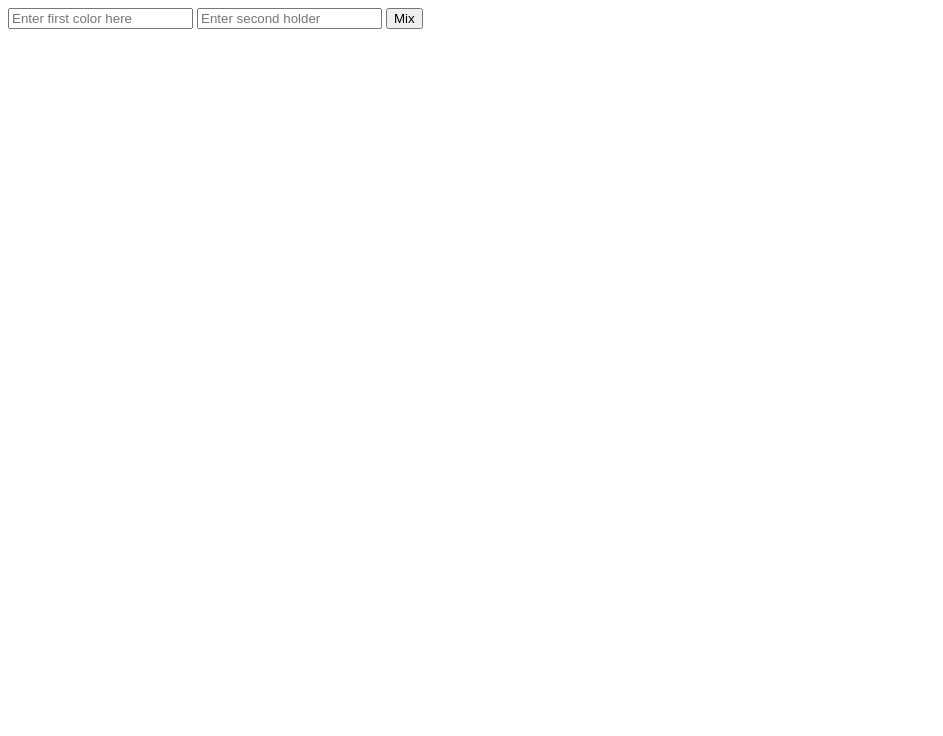
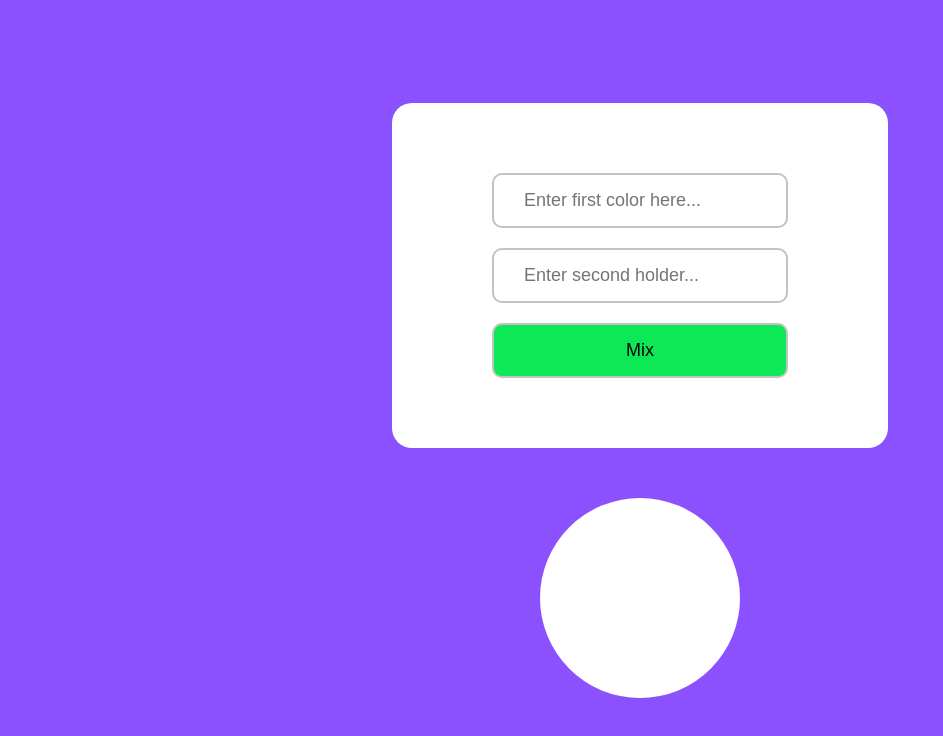
Before and after one commit to rajnish98/Pwskills-Project, a plain HTML site: page Milestone Assignment/03 Color Mixer/index.html in a window 1280 px wide. Shown: the whole page, without its empty margins (0-943 px from the left). Drawn offline with Linux system fonts and the light colour scheme.

Commit message:
color mixer

```diff
--- a/Milestone Assignment/03 Color Mixer/index.html
+++ b/Milestone Assignment/03 Color Mixer/index.html
@@ -8,8 +8,8 @@
 </head>
 <body>
   <div class="container">
-    <input type="text" id="firstcolor" placeholder="Enter first color here" />
-    <input type="text" id="secondcolor" placeholder="Enter second holder" />
+    <input type="text" id="firstcolor" placeholder="Enter first color here..." />
+    <input type="text" id="secondcolor" placeholder="Enter second holder..." />
     <button onclick = "colormixer()" id="mix">Mix</button>
   </div>
   <div class="output" id="output">
--- a/Milestone Assignment/03 Color Mixer/style.css
+++ b/Milestone Assignment/03 Color Mixer/style.css
@@ -0,0 +1,63 @@
+*,
+*:before,
+*:after{
+  padding: 0;
+  margin: 0;
+  box-sizing: border-box;
+  font-family: "Poppins",sans-serif;
+}
+
+body{
+  background-color: #8b51ff;
+  height: 100vh;
+  display: flex;
+  justify-content: center;
+  align-items: center;
+  flex-direction: column;
+  gap: 50px;
+}
+
+.container{
+  background-color: white;
+  display: flex;
+  flex-direction: column;
+  gap: 20px;
+  padding: 70px 100px;
+  border-radius: 20px;
+}
+
+button{
+  background-color: #0de956;
+  border-radius: 10px;
+  padding: 15px 30px;
+  font-size: 18px;
+  /* border: none; */
+  cursor: pointer;
+  border: 2px solid #c2c2c2;
+}
+
+input{
+  padding: 15px 30px;
+  border-radius: 10px;
+  /* border: none; */
+  border: 2px solid #c2c2c2;
+  font-size: 18px;
+}
+
+.output{
+  background-color: white;
+  height: 200px;
+  width: 200px;
+  /* padding: 10px 70px;
+  font-size: 20px; */
+  border-radius: 50%;
+  display: flex;
+  align-items: center;
+  justify-content: center;
+}
+
+.output > p{
+  font-size: 25px;
+  color: black;
+  font-weight: 800;
+}
```
Also changed, not shown: Milestone Assignment/03 Color Mixer/script.js (+0 -7 lines).
